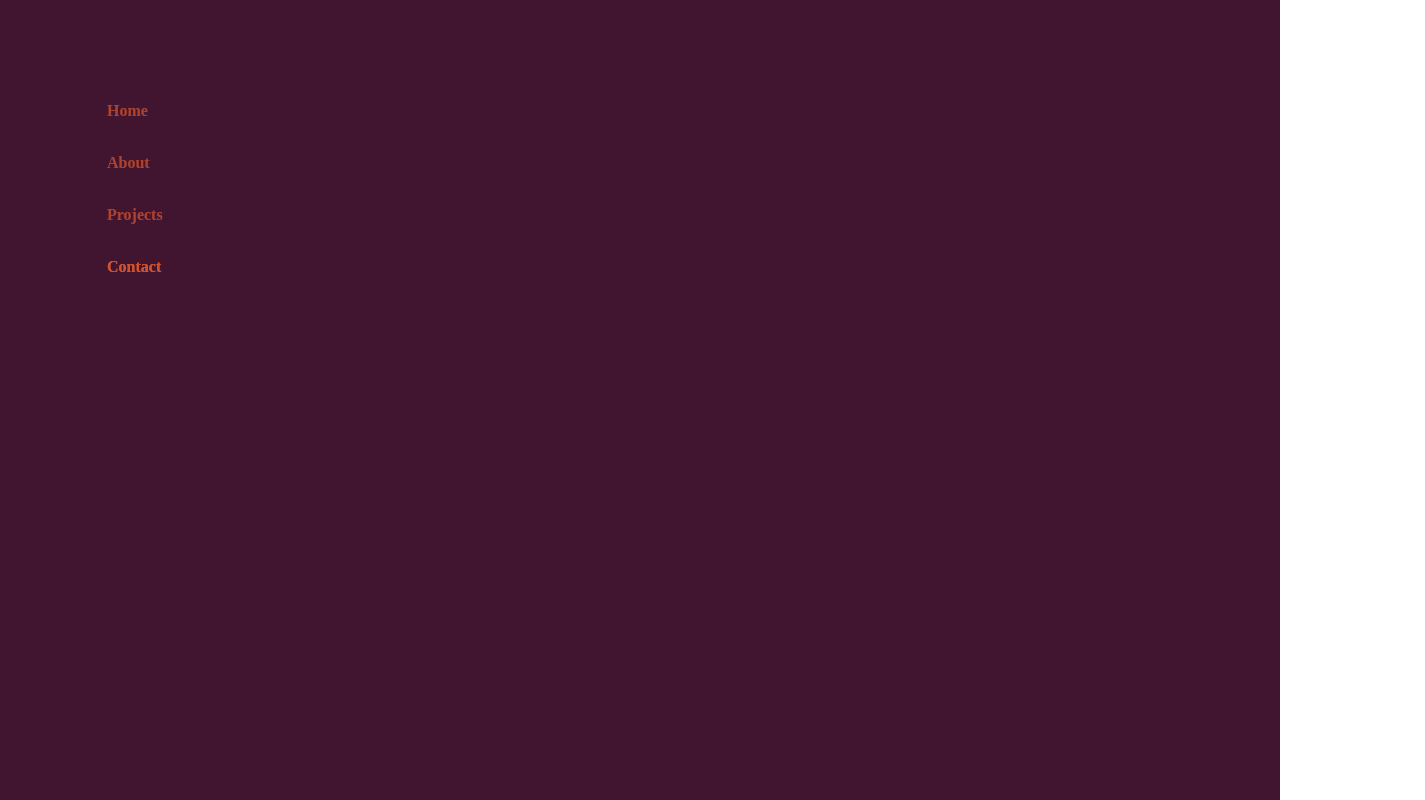
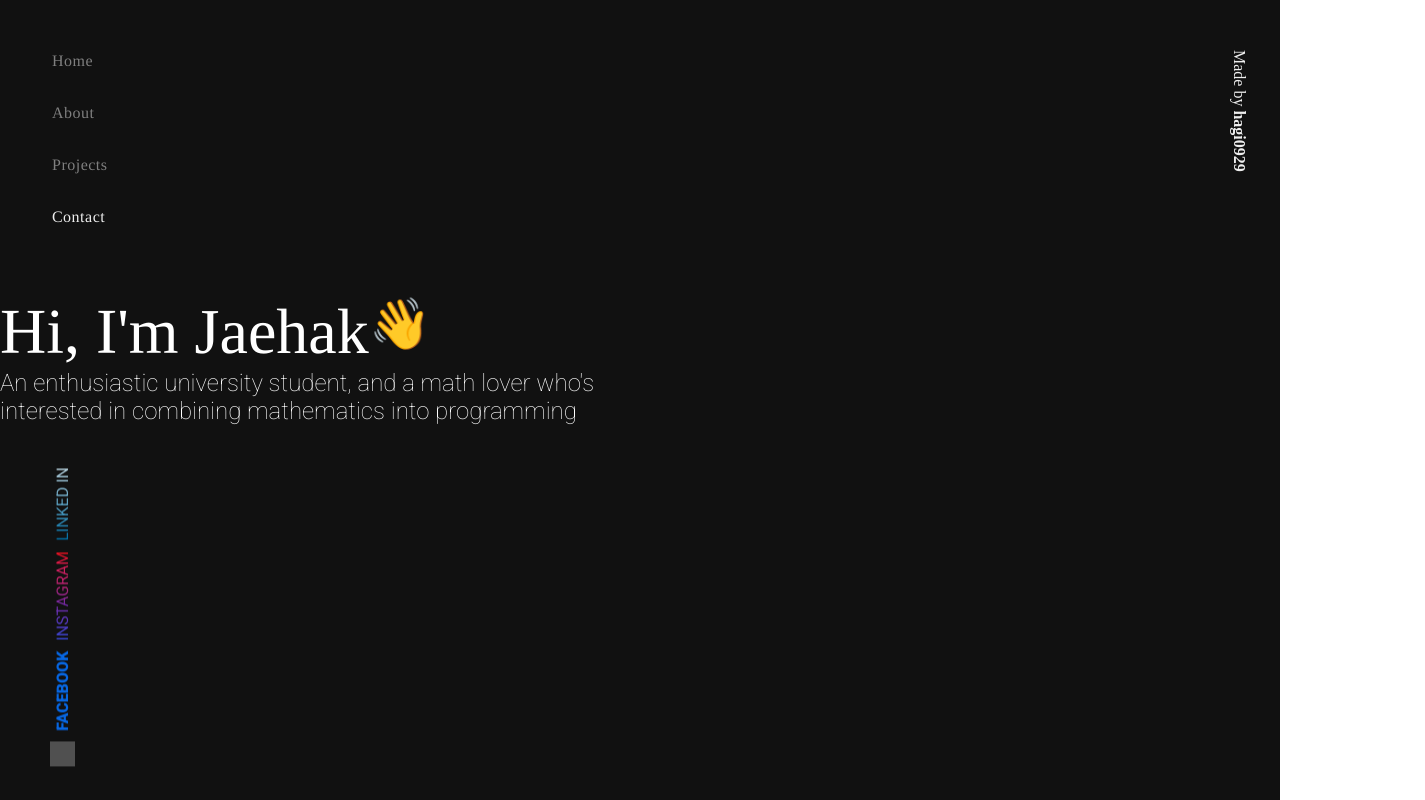
Before and after one commit to hagi0929/hagi0929.github.io, a React (Create React App) app: page / in a window 1280 px wide. Shown: the top 800 px of the page, 1425 px wide, since content can reach past the window. Built offline with nearby package versions, Linux system fonts and the light colour scheme; grey boxes are pictures that could not be loaded.

Commit message:
added scroll indicator

```diff
--- a/src/components/floatItems/navBar.scss
+++ b/src/components/floatItems/navBar.scss
@@ -3,25 +3,26 @@
   padding: 0;
 }
 
+.menuSpan {
+  color: white;
+}
 .navBarMenu {
-  position: fixed;
-  margin: 100px 0 0 0;
   display: flex;
   flex-direction: column;
   transition: 0.1s all;
+  transform: rotate(0.04deg);
 
   a {
     padding: 2px;
     border: 0;
     margin: 0 0 30px 0;
-    mix-blend-mode: difference;
     user-select: none;
-    -webkit-touch-callout: none;
-    -webkit-user-select: none;
     opacity: 50%;
     cursor: pointer;
+    letter-spacing: 0.5px;
   }
 }
+
 
 .focus {
   opacity: 100% !important;
@@ -29,8 +30,8 @@
 }
 
 .normalFont {
-  font-weight: normal;  overflow: hidden !important;
-
+  font-weight: normal;
+  overflow: hidden !important;
 }
 
 .boldFont {
--- a/src/components/floatItems/navBar.tsx
+++ b/src/components/floatItems/navBar.tsx
@@ -1,6 +1,6 @@
 import "./navBar.scss";
-import React, { createRef, useEffect, useMemo, useState } from "react";
-import { inflate } from "zlib";
+import React, {createRef, useEffect, useMemo, useState} from "react";
+import {inflate} from "zlib";
 
 interface NavBarPropType {
   menuNum: any;
@@ -30,15 +30,15 @@ function NavBar(props: NavBarPropType) {
     props.menuNum(focusNum);
   };
   return (
-    <div className={"navBar"}>
-      <div className={"navBarMenu link-1"}>
+    <div className={"navBar"} >
+      <div className={"navBarMenu"}>
         <a
           className={menuStyle[0]}
           onMouseEnter={() => changeFocus(0)}
           onMouseLeave={() => changeFocus(props.options[1])}
           onClick={menuClicked}
         >
-          <span>Home</span>
+          <span className={"menuSpan"}>Home</span>
         </a>
         <a
           className={menuStyle[1]}
@@ -46,7 +46,7 @@ function NavBar(props: NavBarPropType) {
           onMouseLeave={() => changeFocus(props.options[1])}
           onClick={menuClicked}
         >
-          <span>About</span>
+          <span className={"menuSpan"}>About</span>
         </a>
         <a
           className={menuStyle[2]}
@@ -54,7 +54,7 @@ function NavBar(props: NavBarPropType) {
           onMouseLeave={() => changeFocus(props.options[1])}
           onClick={menuClicked}
         >
-          <span>Projects</span>
+          <span className={"menuSpan"}>Projects</span>
         </a>
         <a
           className={menuStyle[3]}
@@ -62,7 +62,7 @@ function NavBar(props: NavBarPropType) {
           onMouseLeave={() => changeFocus(props.options[1])}
           onClick={menuClicked}
         >
-          <span>Contact</span>
+          <span className={"menuSpan"}>Contact</span>
         </a>
       </div>
       <style>{}</style>
--- /dev/null
+++ b/src/components/floatItems/scrollIndicator.scss
@@ -0,0 +1,16 @@
+.scrollArea {
+  height: 100%;
+
+  .scrollIndicatorText {
+    font-family: "ibm-plex-serif", serif;
+    text-decoration: none;
+    color: white;
+    transform: rotate(0.04deg);
+    -webkit-touch-callout: none;
+    -webkit-user-select: none;
+    -moz-user-select: none;
+    -ms-user-select: none;
+    user-select: none;
+    writing-mode: vertical-rl;
+  }
+}
--- /dev/null
+++ b/src/components/floatItems/scrollIndicator.tsx
@@ -0,0 +1,38 @@
+import { useEffect, useRef, useState } from "react";
+import "./scrollIndicator.scss";
+
+function ScrollTracker() {
+  const [scrollY, setScrollY] = useState(1);
+  const parents = useRef<any>(null);
+  const child = useRef<any>(null);
+  useEffect(() => {
+    const onScroll = () => {
+      const s = window.pageYOffset;
+      setScrollY(
+        (parents.current.clientHeight - child.current.clientHeight) *
+          (s / (document.body.scrollHeight - document.body.clientHeight))
+      );
+    };
+    window.addEventListener("scroll", onScroll, true);
+    onScroll();
+    return () => window.removeEventListener("scroll", onScroll);
+  }, [parents, child]);
+  useEffect(() => {}, [scrollY]);
+  return (
+    <div ref={parents} className={"scrollArea"}>
+      <a
+        ref={child}
+        className={"scrollIndicatorText"}
+        style={{
+          transform: "translateY(" + scrollY + "px)",
+        }}
+        href="https://github.com/hagi0929/personal-website-v2"
+        target="_blank"
+      >
+        Made by <strong>hagi0929</strong>
+      </a>
+    </div>
+  );
+}
+
+export default ScrollTracker;
--- a/src/components/home/home.scss
+++ b/src/components/home/home.scss
@@ -1,11 +1,14 @@
 .homeLayout {
   width: 100%;
+  position: fixed;
   display: grid;
   grid-template-rows: 30vh 30vh 40vh;
   grid-template-areas:
-    ". . . . . . . . . ."
-    "header header header header header header . . . ."
-    ". . . . . . . . . .";
+    ". . . . . . . . . . . ."
+    "header header header header header header . . . . . ."
+    ". . . . . . . . . . . .";
+  background: #111111;
+  color: white;
 
   .homeHeader {
     grid-area: header;
@@ -18,12 +21,19 @@
       font-size: 64px;
       display: flex;
       flex-direction: row;
+
       > .homeHeaderTitleText {
-        animation: glitch 1s infinite;
       }
+
       > .homeHeaderTitleIcon {
         transform: rotate(0.04deg);
         font-size: 50px;
+        -webkit-touch-callout: none;
+        -webkit-user-select: none;
+        -khtml-user-select: none;
+        -moz-user-select: none;
+        -ms-user-select: none;
+        user-select: none;
 
       }
 
@@ -32,7 +42,6 @@
         animation-duration: 0.5s;
         animation-name: shake;
         animation-iteration-count: infinite;
-
       }
     }
 
@@ -46,7 +55,7 @@
 
 @media (min-width: 1080px) {
   .homeLayout {
-    grid-template-columns: repeat(10, 80px);
+    grid-template-columns: repeat(12, 1fr);
   }
   @media (min-width: 1320px) {
     .homeLayout {
@@ -83,33 +92,3 @@
     transform-origin: 50% 100%;
   }
 }
-@keyframes glitch {
-  0% {
-    text-shadow: 0.05em 0 0 #00fffc, -0.03em -0.04em 0 #fc00ff,
-      0.025em 0.04em 0 #fffc00;
-  }
-  15% {
-    text-shadow: 0.05em 0 0 #00fffc, -0.03em -0.04em 0 #fc00ff,
-      0.025em 0.04em 0 #fffc00;
-  }
-  16% {
-    text-shadow: -0.05em -0.025em 0 #00fffc, 0.025em 0.035em 0 #fc00ff,
-      -0.05em -0.05em 0 #fffc00;
-  }
-  49% {
-    text-shadow: -0.05em -0.025em 0 #00fffc, 0.025em 0.035em 0 #fc00ff,
-      -0.05em -0.05em 0 #fffc00;
-  }
-  50% {
-    text-shadow: 0.05em 0.035em 0 #00fffc, 0.03em 0 0 #fc00ff,
-      0 -0.04em 0 #fffc00;
-  }
-  99% {
-    text-shadow: 0.05em 0.035em 0 #00fffc, 0.03em 0 0 #fc00ff,
-      0 -0.04em 0 #fffc00;
-  }
-  100% {
-    text-shadow: -0.05em 0 0 #00fffc, -0.025em -0.04em 0 #fc00ff,
-      -0.04em -0.025em 0 #fffc00;
-  }
-}
--- a/src/index.css
+++ b/src/index.css
@@ -5,6 +5,8 @@ body {
     margin: 0;
     font-family: "font-family", serif;
     height: 100vh;
+    -ms-overflow-style: none; /* IE and Edge */
+    scrollbar-width: none; /* Firefox */
 
 }
 
@@ -14,11 +16,13 @@ body {
 }
 
 code {
-font-family: 'IBM Plex Serif', serif;
+    font-family: 'IBM Plex Serif', serif;
 }
-html{
-      scroll-behavior: smooth;
+
+html {
+    scroll-behavior: smooth;
 }
+
 ::-moz-selection {
     background: #41fffd;
     color: #000;
@@ -31,4 +35,5 @@ html{
 
 
 ::-webkit-scrollbar {
+    display: none
 }
--- a/src/main/App.scss
+++ b/src/main/App.scss
@@ -2,89 +2,125 @@
   display: flex;
   width: 100%;
   justify-content: center;
-  background-color: var(--bg-color);
-  color: var(--primary-color);
-  transition: 0.5s all;
 }
 
-
-html {
+.home {
+  background-color: black;
 }
 
 .layoutMain {
   display: grid;
+  transition: 0.5s all;
   grid-template-areas:
     "home"
     "aboutMe"
     "projects"
     "contacts";
 
-  > div {
-  }
-
-  .fixed {
-    position: fixed;
-  }
-
   .gridHome {
     grid-area: home;
-    opacity: 0;
     height: 100vh;
+    z-index: -1;
   }
 
   .gridAboutMe {
     grid-area: aboutMe;
+    z-index: 2;
   }
 
   .gridProjects {
     grid-area: projects;
+    z-index: 2;
   }
 
   .gridContacts {
     grid-area: contacts;
+    z-index: 2;
   }
 
   .gridRightSpace {
     grid-area: right;
+    z-index: 2;
   }
 }
 
-.floatLayout {
-  display: grid;
-  grid-template-columns: 50% 50%;
-  grid-template-rows: 50% 50%;
-  grid-template-areas:
-    "uperLeft right"
-    "lowerLeft right";
-  background-color: rgba(0, 0, 0, 0);
+.float {
+  mix-blend-mode: difference;
+  z-index: 4;
+  position: fixed;
+}
 
-  > .menuBar {
-    grid-area: uperLeft;
+.menuBar {
+  top: 50px;
+  left: 50px;
+}
+
+.socials {
+  display: flex;
+  flex-direction: column;
+  align-items: center;
+  font-family: Roboto, serif;
+  transform: translateY(-100%);
+  top: calc(100vh - 30px);
+  left: 50px;
+  color: white;
+
+  .githubIcon {
+    width: 25px;
+    height: 25px;
+    filter: invert(100%)
   }
 
-  > .socials {
-    grid-area: lowerLeft;
-  }
+  .socialText {
+    text-decoration: none;
+    font-size: 16px;
+    writing-mode: vertical-rl;
+    transform: scale(-1);
+    padding-top: 5px;
 
-  > .progress {
-    grid-area: right;
+
+    > a {
+      text-decoration: none;
+      transform: rotate(0.04deg);
+      -webkit-touch-callout: none;
+      -webkit-user-select: none;
+      -khtml-user-select: none;
+      -moz-user-select: none;
+      -ms-user-select: none;
+      user-select: none;
+
+    }
+
+    > .linkedIn {
+      background: linear-gradient(180deg, #0077B1 0%, #C4E0ED 90.7%, #FFFFFF 103.57%, rgba(0, 119, 177, 0) 103.57%);
+      -webkit-background-clip: text;
+      -webkit-text-fill-color: transparent;
+      background-blend-mode: difference;
+      font-weight: normal;
+    }
+
+    > .instagram {
+      background: linear-gradient(calc(271.22deg + 90deg), #FD1D1D 2.08%, #E1306C 22.64%, #C13584 41.2%, #833AB4 58.25%, #5851DB 84.83%, #405DE6 98.37%);
+      -webkit-background-clip: text;
+      -webkit-text-fill-color: transparent;
+      background-blend-mode: difference;
+      font-weight: normal;
+    }
+
+    > .facebook {
+      color: #1877F2;
+      font-weight: bold;
+    }
+
+    > a {
+      padding: 5px 0 5px 0;
+      text-decoration: none;
+    }
   }
 }
 
-@media (min-width: 1080px) {
-  .layoutMain {
-    grid-template-columns:  1320px;
-  }
-  @media (min-width: 1320px) {
-    .layoutMain {
-      width: 1300px;
-      column-gap: 30px;
-    }
-  }
-  @media (max-width: 1319px) {
-    .layoutMain {
-      width: 1070px;
-      column-gap: 20px;
-    }
-  }
+.progress {
+  top: 50px;
+  left: calc(100vw - 50px);
+  height: calc(100vh - 85px);
 }
--- a/src/main/App.tsx
+++ b/src/main/App.tsx
@@ -11,12 +11,18 @@ import "swiper/css";
 import "swiper/css/free-mode";
 import "swiper/css/scrollbar";
 import createScrollSnap from "scroll-snap";
-
+import ScrollTracker from "../components/floatItems/scrollIndicator";
 let optionList = [
   ["normalFont", 0, " focus"],
-  ["boldFont", 1, " focus"],
-  ["extraBoldFont", 2, " focus"],
-  ["boldFont", 3, " focus"],
+  ["normalFont", 1, " focus"],
+  ["normalFont", 2, " focus"],
+  ["normalFont", 3, " focus"],
+];
+const themeChooser = [
+  <AboutTheme />,
+  <AboutTheme />,
+  <AboutTheme />,
+  <Crazy />,
 ];
 
 function useWindowDimensions() {
@@ -51,10 +57,6 @@ function useWindowDimensions() {
 
 function App() {
   const { height, width } = useWindowDimensions();
-  const beginningObserver = new Array(4);
-  const middleObserver = new Array(4);
-  const endObserver = new Array(4);
-  const themeChooser = [<HomeTheme />, <Crazy />, <AboutTheme />, <Crazy />];
   const pageRef = useMemo(
     () =>
       Array(4)
@@ -63,18 +65,7 @@ function App() {
     []
   );
   const [page, setPage] = useState(0);
-  const [destination, setDestination] = useState<any>(null);
-  const [viewPage, setViewPage] = useState<any>(0);
-  const [triggerTemp, setTriggerTemp] = useState<any>([
-    [false, false, false, false],
-    [false, false, false, false],
-    [false, false, false, false],
-  ]);
   const [scrollSnapSwitch, setScrollSnapSwitch] = useState<any>([null, null]);
-  useEffect(() => {
-    console.log("sibal");
-    console.log(scrollSnapSwitch);
-  }, [scrollSnapSwitch]);
   const goToPage = (pageNo: number, top: boolean = true) => {
     let adder = 0;
     if (top) {
@@ -93,7 +84,7 @@ function App() {
     });
   };
   const menuClicked = (pageClicked: number) => {
-    setDestination(pageClicked);
+    // setDestination(pageClicked);
   };
   useEffect(() => {
     const observerState = new Array(4).fill(false);
@@ -102,14 +93,13 @@ function App() {
       return (height * r) / pageRef[i].current?.clientHeight;
     };
     for (let i = 0; i < 4; i += 1) {
-      const ratioHalf = calculateRatio(0.5, i);
+      const ratioHalf = calculateRatio(0.7, i);
       console.log(pageRef[0].current?.clientHeight);
       new IntersectionObserver(
         (entries) => {
           observerState[i] = entries[0].intersectionRatio > ratioHalf;
           if (observerState.filter(Boolean).length == 1) {
             setPage(observerState.indexOf(true));
-            setTriggerTemp(observerState);
           }
         },
         {
@@ -118,49 +108,6 @@ function App() {
         }
       ).observe(pageRef[i].current!);
     }
-    const start = calculateRatio(0.01, 0);
-    const end = calculateRatio(0.99, 0);
-    const temp = [true, true];
-    let snapLock = false;
-    new IntersectionObserver(
-      (entries) => {
-        temp[0] = entries[0].intersectionRatio > end;
-        if (temp != scrollSnapSwitch) {
-          setScrollSnapSwitch(temp);
-          if (temp.filter(Boolean).length == 1 && !snapLock) {
-            snapLock = true;
-            console.log("hi");
-            goToPage(1);
-          }
-        }
-      },
-      {
-        threshold: [end],
-      }
-    ).observe(pageRef[0].current!);
-    new IntersectionObserver(
-      (entries) => {
-        temp[1] = entries[0].intersectionRatio > start;
-        setScrollSnapSwitch(temp);
-        if (temp.filter(Boolean).length == 1 && !snapLock) {
-          snapLock = true;
-          console.log("hi");
-          goToPage(0);
-        }
-      },
-      {
-        threshold: [start],
-      }
-    ).observe(pageRef[0].current!);
-    new IntersectionObserver(
-      (entries) => {
-        console.log("snapLock", snapLock);
-        snapLock = false;
-      },
-      {
-        threshold: [calculateRatio(0.0001, 2), calculateRatio(1, 2)],
-      }
-    ).observe(pageRef[0].current!);
   }, [
     height,
     width,
@@ -170,20 +117,48 @@ function App() {
     pageRef[3].current?.clientHeight,
   ]);
   useEffect(() => {}, [page]);
+
   return (
     <div className="App">
       {themeChooser[page]}
-      <div className={"floatLayout"}>
-        <div className={"menuBar"}>
-          <NavBar options={optionList[page]} menuNum={menuClicked} />
+      <div className={"home"}>
+        <Home />
+      </div>
+      <div className={"menuBar float"}>
+        <NavBar options={optionList[page]} menuNum={menuClicked} />
+      </div>
+      <div className={"socials float"}>
+        <div className={"socialText"}>
+          <a
+            href="https://www.facebook.com/hagi0929/"
+            target="_blank"
+            className={"facebook"}
+          >
+            FACEBOOK
+          </a>
+          <a
+            href="https://www.instagram.com/ha.__.gi/"
+            target="_blank"
+            className={"instagram"}
+          >
+            INSTAGRAM
+          </a>
+          <a href="" target="_blank" className={"linkedIn"}>
+            LINKED IN
+          </a>
         </div>
-        <div className={"socials"}>
-          <NavBar options={optionList[page]} menuNum={menuClicked} />
-        </div>
-        <div className={"progress"}>
-          <NavBar options={optionList[page]} menuNum={menuClicked} />
-        </div>
+        <a href="https://github.com/hagi0929" target="_blank">
+          <img
+            className={"githubIcon"}
+            src="https://cdn.cdnlogo.com/logos/g/55/github.svg"
+            width={"50px"}
+            height={"50px"}
+            alt="d"
+          />
+        </a>
       </div>
+      <div className={"progress float"}>
+      <ScrollTracker/></div>
       <div className={"layoutMain"}>
         <div ref={pageRef[0]} className={"gridHome"}></div>
         <div ref={pageRef[1]} className={"gridAboutMe"}>
--- a/src/main/globalStyle.tsx
+++ b/src/main/globalStyle.tsx
@@ -8,8 +8,8 @@ const HomeTheme = createGlobalStyle`
 `;
 const AboutTheme = createGlobalStyle`
 :root {
-  --bg-color: #293462;
-  --primary-color: #D61C4E;
+  --bg-color: white;
+  --primary-color: black;
 }
 `;
 const Crazy = createGlobalStyle`
```
Also changed, not shown: src/components/about/about.scss (+12 -9 lines), src/main/github-icon.svg (added). Lines whose indentation alone changed are shown as unchanged.
